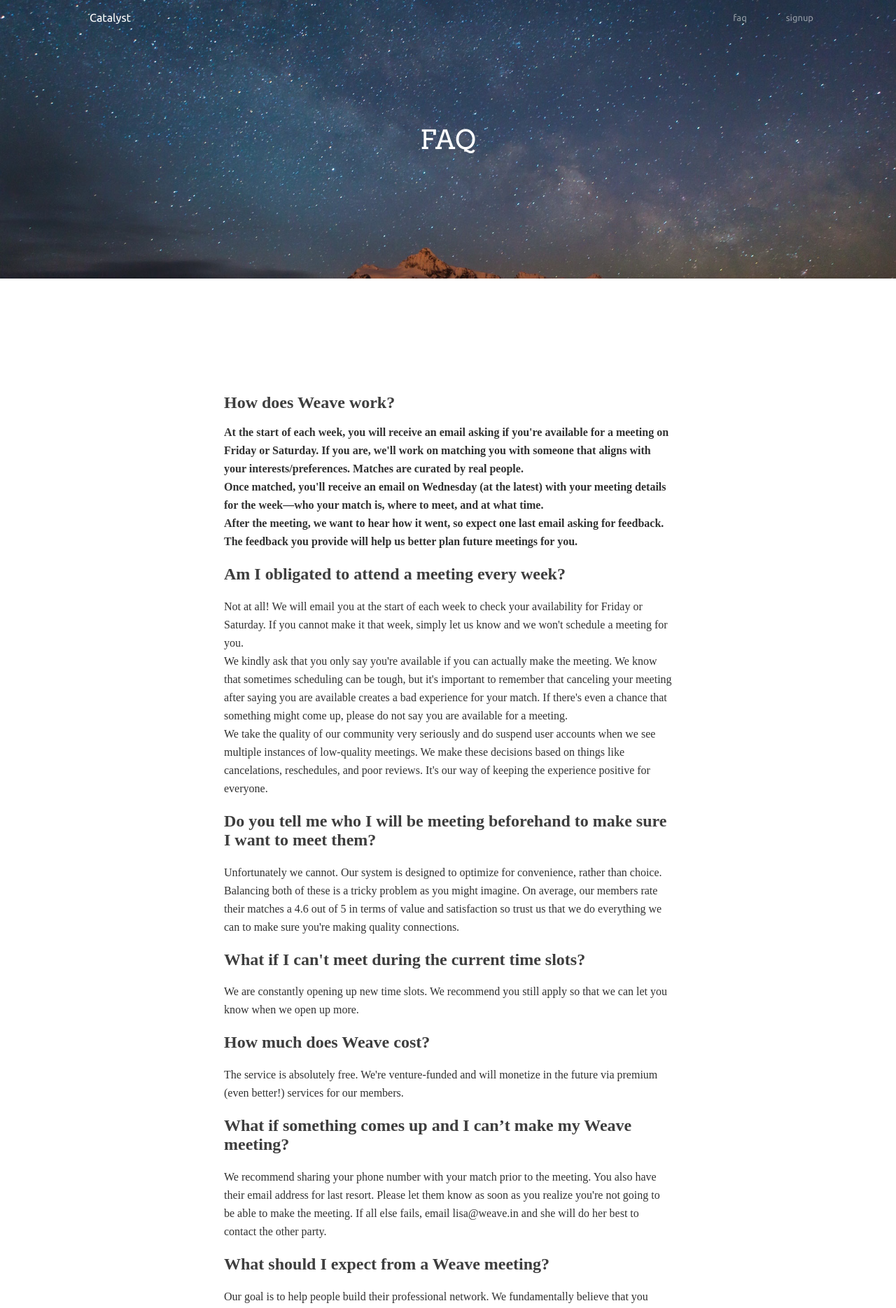
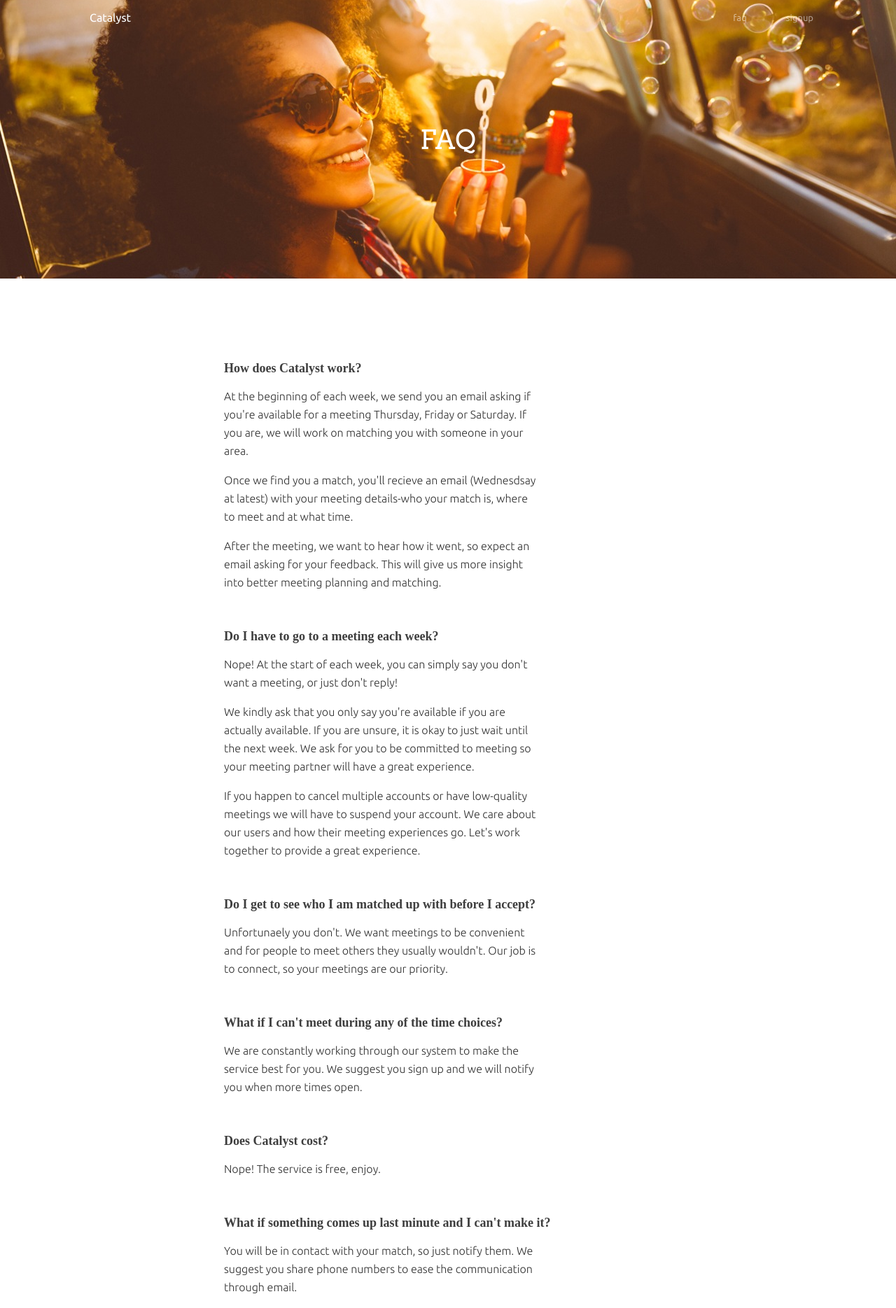
Before and after one commit to cmh3258/catalyst, a PHP site: page /faq.html in a window 1280 px wide. Shown: the top 1869 px of the page at 70% size. Run offline with PHP 8.4, Linux system fonts and the light colour scheme; some web fonts are replaced.

Commit message:
header images + faq + footer

```diff
--- a/faq.html
+++ b/faq.html
@@ -15,7 +15,7 @@
     <link href='https://fonts.googleapis.com/css?family=Droid+Sans:400,700' rel='stylesheet' type='text/css'>
     <link href='https://fonts.googleapis.com/css?family=Ubuntu:400,300,300italic,400italic,500,500italic,700,700italic' rel='stylesheet' type='text/css'>
     <link href='https://fonts.googleapis.com/css?family=Arvo:400,700,400italic,700italic' rel='stylesheet' type='text/css'>
-    <!-- <link href='https://fonts.googleapis.com/css?family=Lora:400,700,400italic,700italic' rel='stylesheet' type='text/css'> -->
+    <link href='https://fonts.googleapis.com/css?family=Lora:400,700,400italic,700italic' rel='stylesheet' type='text/css'>
     <!-- <link href='https://fonts.googleapis.com/css?family=Cabin:400,600italic' rel='stylesheet' type='text/css'> -->
 
     <!--<script>
@@ -29,7 +29,7 @@
 
   </head>
 
-  <body>
+  <body id="faq">
     <div id="topNav">
       <a href="home.html" class="logo">Catalyst</a>
       <ul>
@@ -46,55 +46,98 @@
     </section>
 
 
-    <section id="faq">
+    <section id="faqSection">
       <div>
-<h2>How does Weave work?
+<!-- <h2>How does Weave work?</h2>
 <p>
 At the start of each week, you will receive an email asking if you're available for a meeting on Friday or Saturday. If you are, we'll work on matching you with someone that aligns with your interests/preferences. Matches are curated by real people.
 <br>
 Once matched, you'll receive an email on Wednesday (at the latest) with your meeting details for the week—who your match is, where to meet, and at what time.
 <br>
 After the meeting, we want to hear how it went, so expect one last email asking for feedback. The feedback you provide will help us better plan future meetings for you.
-</p>
-<h2>Am I obligated to attend a meeting every week?</h2>
+</p> -->
+<h2>How does Catalyst work?</h2>
+<p>At the beginning of each week, we send you an email asking if you're available for a meeting Thursday, Friday or Saturday. If you are, we will work on matching you with someone in your area.</p>
+<!-- <br> -->
+<p>Once we find you a match, you'll recieve an email (Wednesdsay at latest) with your meeting details-who your match is, where to meet and at what time.</p>
+<!-- <br> -->
+<p>After the meeting, we want to hear how it went, so expect an email asking for your feedback. This will give us more insight into better meeting planning and matching.</p>
+
+<!-- <h2>Am I obligated to attend a meeting every week?</h2>
 <p>
 Not at all! We will email you at the start of each week to check your availability for Friday or Saturday. If you cannot make it that week, simply let us know and we won't schedule a meeting for you.
 <br>
 We kindly ask that you only say you're available if you can actually make the meeting. We know that sometimes scheduling can be tough, but it's important to remember that canceling your meeting after saying you are available creates a bad experience for your match. If there's even a chance that something might come up, please do not say you are available for a meeting.
 <br>
 We take the quality of our community very seriously and do suspend user accounts when we see multiple instances of low-quality meetings. We make these decisions based on things like cancelations, reschedules, and poor reviews. It's our way of keeping the experience positive for everyone.
-</p>
-<h2>Do you tell me who I will be meeting beforehand to make sure I want to meet them?</h2>
+</p> -->
+<h2>Do I have to go to a meeting each week?</h2>
+<p>Nope! At the start of each week, you can simply say you don't want a meeting, or just don't reply!</p>
+<!-- <br> -->
+<p>We kindly ask that you only say you're available if you are actually available. If you are unsure, it is
+okay to just wait until the next week. We ask for you to be committed to meeting so your meeting partner
+will have a great experience.</p>
+<!-- <br> -->
+<p>If you happen to cancel multiple accounts or have low-quality meetings we will have to suspend your account. We care about our users and how their meeting experiences go. Let's work together to provide a great experience.</p>
+
+<!-- <h2>Do you tell me who I will be meeting beforehand to make sure I want to meet them?</h2>
 <p>
 Unfortunately we cannot. Our system is designed to optimize for convenience, rather than choice. Balancing both of these is a tricky problem as you might imagine. On average, our members rate their matches a 4.6 out of 5 in terms of value and satisfaction so trust us that we do everything we can to make sure you're making quality connections.
-</p>
-<h2>What if I can't meet during the current time slots?</h2>
+</p> -->
+<h2>Do I get to see who I am matched up with before I accept?</h2>
+<p>Unfortunaely you don't. We want meetings to be convenient and for people to meet others they usually wouldn't. Our job is to connect, so your meetings are our priority.</p>
+
+
+<!-- <h2>What if I can't meet during the current time slots?</h2>
 <p>
 We are constantly opening up new time slots. We recommend you still apply so that we can let you know when we open up more.
-</p>
-<h2>How much does Weave cost?</h2>
+</p> -->
+<h2>What if I can't meet during any of the time choices?</h2>
+<p>We are constantly working through our system to make the service best for you. We suggest you sign up and we will notify you when more times open.</p>
+
+<!-- <h2>How much does Weave cost?</h2>
 <p>
 The service is absolutely free. We're venture-funded and will monetize in the future via premium (even better!) services for our members.
-</p>
-<h2>What if something comes up and I can’t make my Weave meeting?</h2>
+</p> -->
+<h2>Does Catalyst cost?</h2>
+<p>Nope! The service is free, enjoy.</p>
+
+
+<!-- <h2>What if something comes up and I can’t make my Weave meeting?</h2>
 <p>
 We recommend sharing your phone number with your match prior to the meeting. You also have their email address for last resort. Please let them know as soon as you realize you're not going to be able to make the meeting. If all else fails, email lisa@weave.in and she will do her best to contact the other party.
-</p>
-<h2>What should I expect from a Weave meeting?</h2>
+</p> -->
+<h2>What if something comes up last minute and I can't make it?</h2>
+<p>You will be in contact with your match, so just notify them. We suggest you share phone numbers to ease the communication through email.</p>
+<p>If you continue to miss meeting after meeting, you should reprioritze and only commit to finding a match if you know you can make it.</p>
+
+
+<!-- <h2>What should I expect from a Weave meeting?</h2>
 <p>
 Our goal is to help people build their professional network. We fundamentally believe that you never know what you might learn or what new opportunities you might discover from spending just a little bit of time with someone. We see serendipitous connections and intros happen every week. We've even had members get hired, raise money, and find new partnerships.
-</p>
-<h2>What if I’m running late to a Weave meeting?</h2>
+</p> -->
+<h2>What should I expect from a Catalyst meeting?</h2>
+<p>Connecting you to Christian professionals is our goal. We want to connect people outside of their immidate circles, furthering the unity of the body of Christ. New connections will bring life, new opportunity and a chance to love others.</p>
+
+
+<!-- <h2>What if I’m running late to a Weave meeting?</h2>
 <p>
 Most of our members share their phone number prior to the meeting. A simple text message to your match will suffice. Please try not to have your match waiting for more than 5 mins if possible. If all else fails, email lisa@weave.in and she will do her best to contact the other party.
-</p>
-<h2>How long should I expect a Weave meeting to last?</h2>
+</p> -->
+<h2>What if I'm running late to a Catalyst meetings?</h2>
+<p>When we match you up, we suggest sharing your phone number so you can easily communicate with your match. People have busy schedules, let's be respectful of them and stay within the prefixed time.</p>
+
+<!-- <h2>How long should I expect a Weave meeting to last?</h2>
 <p>
 We recommend keeping each meeting to 30 minutes. If you need to be somewhere, don't hesitate to let the other party know.
-</p>
-<h2>How do I opt-out of Weave?</h2>
+</p> -->
+<h2>How long does a Catalyst meeting last?</h2>
+<p>As long as you want! We suggest 30 minutes, but communicate with your match and don't hesitate to let them know how long you can meet for. We will give you the time and place to meet, the rest is up to you.</p>
 
-<p>If you no longer want to participate in Weave, email lisa@weave.in.</p>
+<!-- <h2>How do I opt-out of Weave?</h2>
+<p>If you no longer want to participate in Weave, email lisa@weave.in.</p> -->
+<h2>No longer want to participate?</h2>
+<p>Just shoot us an email at help@catalyst.com</p>
       </div>
 
     </section>
--- a/signup.html
+++ b/signup.html
@@ -15,7 +15,7 @@
     <link href='https://fonts.googleapis.com/css?family=Droid+Sans:400,700' rel='stylesheet' type='text/css'>
     <link href='https://fonts.googleapis.com/css?family=Ubuntu:400,300,300italic,400italic,500,500italic,700,700italic' rel='stylesheet' type='text/css'>
     <link href='https://fonts.googleapis.com/css?family=Arvo:400,700,400italic,700italic' rel='stylesheet' type='text/css'>
-    <!-- <link href='https://fonts.googleapis.com/css?family=Lora:400,700,400italic,700italic' rel='stylesheet' type='text/css'> -->
+    <link href='https://fonts.googleapis.com/css?family=Lora:400,700,400italic,700italic' rel='stylesheet' type='text/css'>
     <!-- <link href='https://fonts.googleapis.com/css?family=Cabin:400,600italic' rel='stylesheet' type='text/css'> -->
 
     <!--<script>
--- a/style.css
+++ b/style.css
@@ -9,10 +9,12 @@ h1,h2,h3,h4{
   color: #3e3e3e;
 }
 p{
-  font-family: Lora;
+  /*font-family: Lora;*/
   color: #313131;
   line-height: 26px;
   font-size: 16px;
+  font-family: Ubuntu;
+  font-weight: lighter;
 }
 p a{
   color: #9100FF;
@@ -41,6 +43,10 @@ section{
     width: 10em;
     font-size: 17px;
     padding: 10px 22px;
+    cursor: pointer;
+  }
+  .signup-btn:hover{
+    opacity: .9;
   }
 
 /* icons */
@@ -102,11 +108,16 @@ section{
   #header{
     text-align: center;
     background-color: #9100FF;
-    background: url('images/stars.jpg') center no-repeat;
+    background: url('images/pizza.jpeg') center no-repeat;
     background-size: cover;
   }
   #header > div{
     padding: 4em 0;
+  }
+  #faq #header{
+    background: url('images/bubble.jpeg') center no-repeat;
+    background-size: cover;
+    text-align: center;
   }
   #mc_embed_signup{
     background-color: transparent !important;
@@ -245,7 +256,7 @@ section{
   }
 
 /* faq */
-  #faq > div{
+  #faqSection > div{
     /*width: 50%;
     margin:0 auto;
     padding: 5em 0;*/
@@ -253,6 +264,16 @@ section{
     margin: 0 auto;
     padding: 0em 0;
   }
+  #faqSection p{
+
+    width: 70%;
+    font-size: 16px;
+  }
+  #faqSection h2{
+    font-size: 18px;
+    margin-top: 3em;
+  }
+
   /*iframe{
     height: 141em;
   }*/
@@ -287,7 +308,15 @@ section{
     text-align: center;
     color: #969696;
     line-height: 25px;
-    font-family: Lora;
+    font-family: Arvo;
+  }
+  footer ul{
+    text-align: left;
+  }
+  footer ul li{
+    font-size: 14px;
+    display: inline-block;
+    padding-right: 4em;
   }
 
 @media (min-width: 768px){
@@ -362,10 +391,10 @@ section{
     width: 55%;
   }
 
-  #faq > div{
+  #faqSection > div{
     width: 50%;
     margin:0 auto;
-    padding: 5em 0;
+    padding: 0em 0;
   }
 
   #vision{
```
Also changed, not shown: home.html (+9 -3 lines), images/bubble.jpeg (added), images/pizza.jpeg (added).
